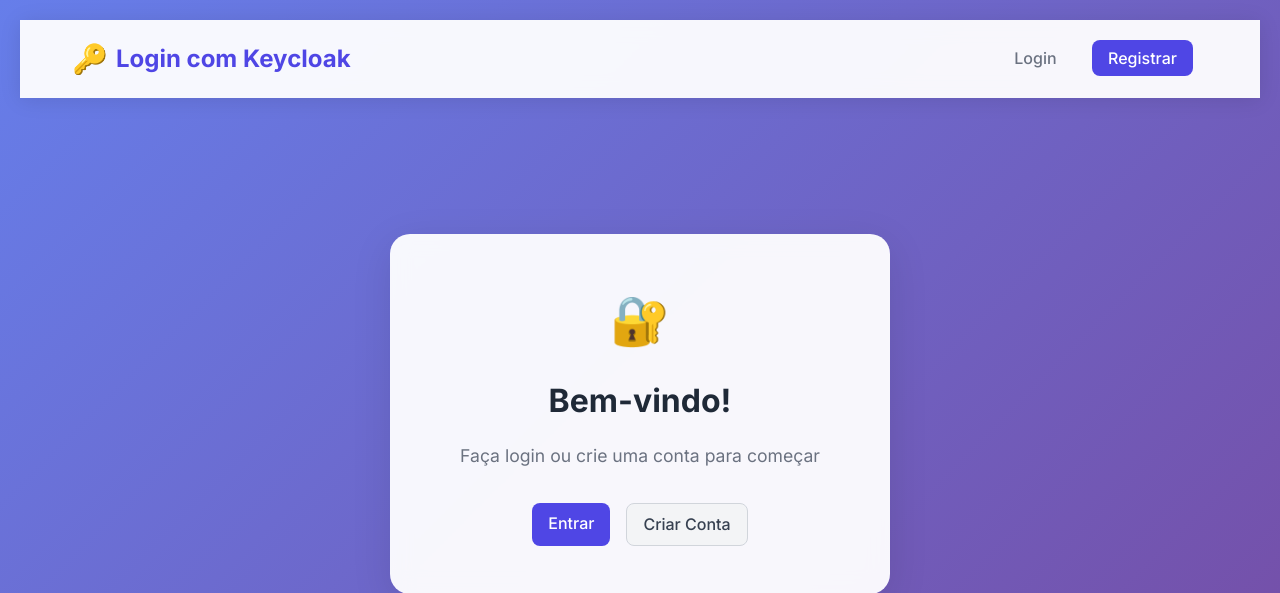
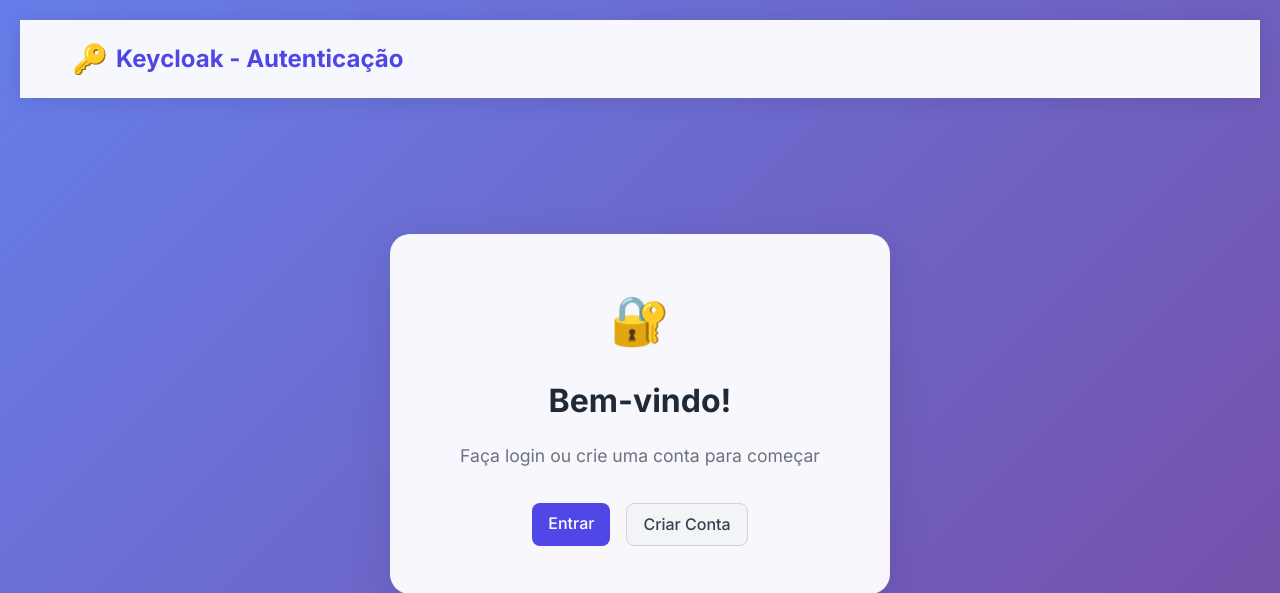
Before and after one commit to NicolasString04/Keycloak-auth, a Flask app: page / in a window 1280 px wide. Shown: the top 593 px of the page. Run offline with Flask 3, Linux system fonts and the light colour scheme.

Commit message:
Reformulação de button

```diff
--- a/login-master/templates/layout.html
+++ b/login-master/templates/layout.html
@@ -13,7 +13,7 @@
             <div class="header-content">
                 <h1 class="logo">
                     <span class="logo-icon">🔑</span>
-                    Login com Keycloak
+                    Keycloak - Autenticação
                 </h1>
                 <nav class="navigation">
                     {% if session.get('user_data') %}
@@ -25,11 +25,6 @@
                                     Deletar Conta
                                 </button>
                             </form>
-                        </div>
-                    {% else %}
-                        <div class="auth-actions">
-                            <a href="/login" class="nav-link">Login</a>
-                            <a href="/login?register=1" class="nav-link register-btn">Registrar</a>
                         </div>
                     {% endif %}
                 </nav>
@@ -43,7 +38,7 @@
 
         <footer class="footer">
             <div class="footer-content">
-                <p> 2025 - Nicolas Stringari da Silva</p>
+                <p>2025 - Nicolas Stringari da Silva</p>
             </div>
         </footer>
     </div>
```
